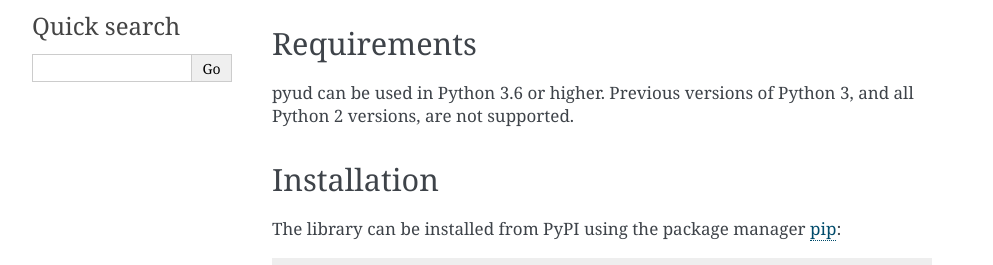
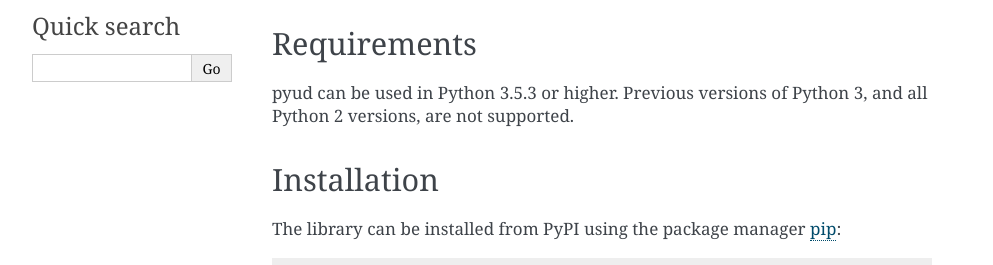
Before and after one commit to WilliamWFLee/pyud, a Sphinx documentation site: the page built from docs/introduction.rst, in a window 1280 px wide. Shown: the part 159-424 px from the top of the page, without its empty margins (148-1141 px from the left). Built offline with Sphinx 7.4.7, drawn with Linux system fonts in a browser that asks for light colours.

Commit message:
Change Python 3.6 to Python 3.5.3 appropriately

```diff
--- a/README.rst
+++ b/README.rst
@@ -26,7 +26,7 @@ Features
 Requirements
 ------------
 
-- **Python 3.6 or higher.** Python 2 is not supported.
+- **Python 3.5.3 or higher.** Python 2 is not supported.
 - `aiohttp <https://docs.aiohttp.org/en/stable/>`_, version 3.6.2
 
 Installing
--- a/docs/introduction.rst
+++ b/docs/introduction.rst
@@ -6,7 +6,7 @@ This documentation is for pyud, a simple library written in Python for facilitat
 Requirements
 ------------
 
-pyud can be used in Python 3.6 or higher. Previous versions of Python 3, and all Python 2 versions, are not supported.
+pyud can be used in Python 3.5.3 or higher. Previous versions of Python 3, and all Python 2 versions, are not supported.
 
 .. _installation:
 
--- a/setup.py
+++ b/setup.py
@@ -57,5 +57,5 @@ setup(
     },
     packages=['pyud'],
     install_requires=requirements,
-    python_requires="~=3.6",
+    python_requires="~=3.5.3",
 )
```
